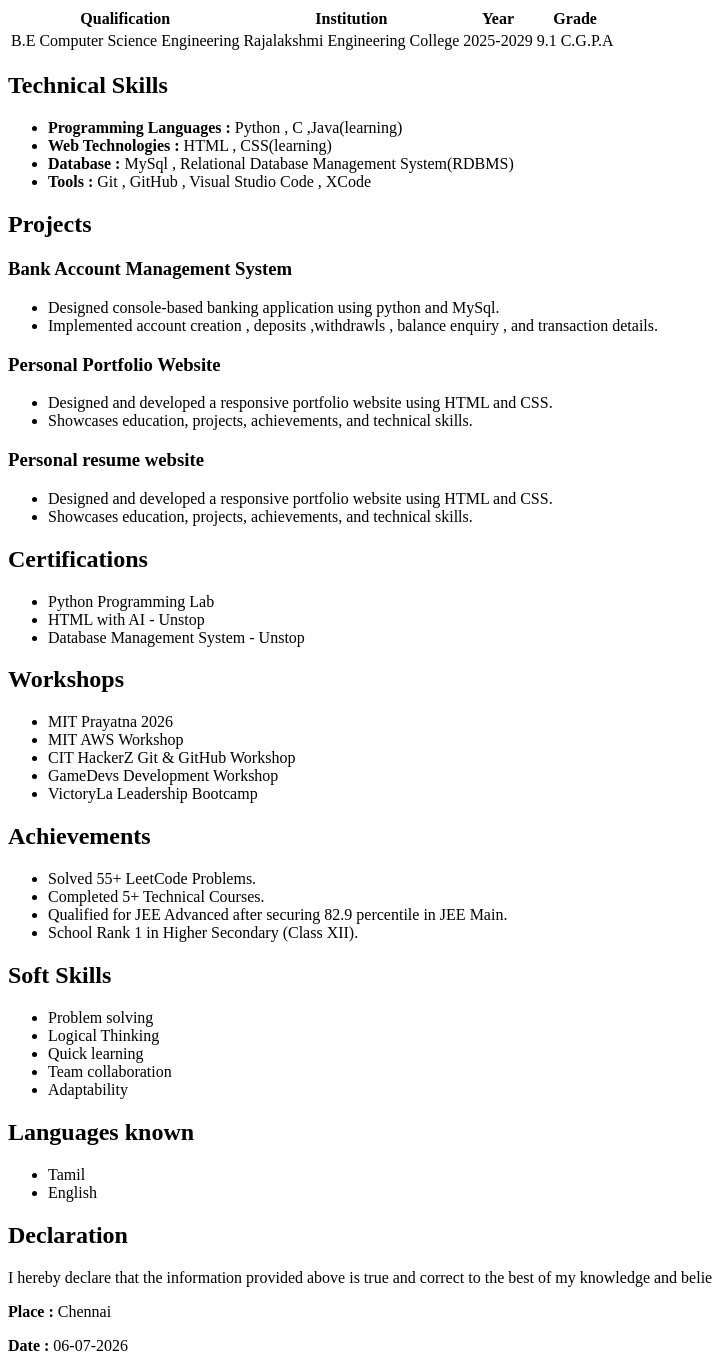
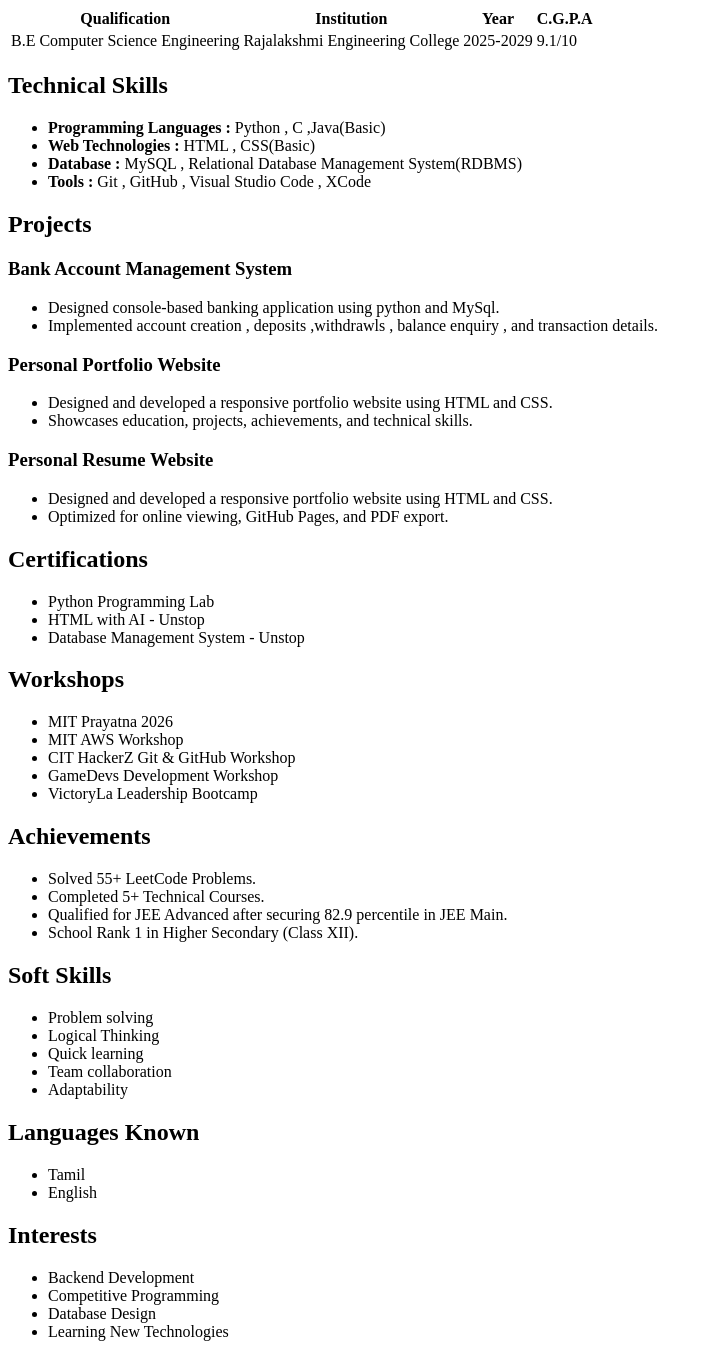
Before and after one commit to Sibilaxman/My_Resume, a plain HTML site: page resume.html in a window 1280 px wide. Shown: the part 280-1638 px from the top of the page, without its empty margins (0-712 px from the left). Drawn offline with Linux system fonts and the light colour scheme.

Commit message:
resume
Updated meta tags, corrected section names, and improved skill descriptions.

```diff
--- a/resume.html
+++ b/resume.html
@@ -2,9 +2,9 @@
 <html lang="en">
   <head>
     <meta charset="UTF-8">
-    <meta name = "viewreport" content = "width=device-width,initialscale=1.0">
+    <meta name = "viewport" content = "width=device-width,initial-scale=1.0">
     <title>Sibilaxman B  |  Resume</title>
-    <link rel = "stylesheet" href=style.css">
+    <link rel="stylesheet" href=style.css">
   </head>
   <body>
     <div class = "resume">
@@ -36,22 +36,22 @@
             <th>Qualification</th>
             <th>Institution</th>
             <th>Year</th>
-            <th>Grade</th>
+            <th>C.G.P.A</th>
           </tr>
           <tr>
             <td>B.E Computer Science Engineering</td>
             <td>Rajalakshmi Engineering College</td>
             <td>2025-2029</td>
-            <td>9.1 C.G.P.A</td>
+            <td>9.1/10</td>
           </tr>
         </table>
       </section>
       <section>
         <h2>Technical Skills</h2>
         <ul>
-          <li><strong>Programming Languages : </strong> Python , C ,Java(learning)</li>
-          <li><strong>Web Technologies : </strong> HTML , CSS(learning)</li>
-          <li><strong>Database : </strong> MySql , Relational Database Management System(RDBMS)</li>
+          <li><strong>Programming Languages : </strong> Python , C ,Java(Basic)</li>
+          <li><strong>Web Technologies : </strong> HTML , CSS(Basic)</li>
+          <li><strong>Database : </strong> MySQL , Relational Database Management System(RDBMS)</li>
           <li><strong>Tools : </strong> Git , GitHub , Visual Studio Code , XCode</li>
         </ul>
       </section>
@@ -67,10 +67,10 @@
             <li>Designed and developed a responsive portfolio website using HTML and CSS.</li>
             <li>Showcases education, projects, achievements, and technical skills.</li>
         </ul>
-        <h3>Personal resume website</h3>
+        <h3>Personal Resume Website</h3>
         <ul>
             <li>Designed and developed a responsive portfolio website using HTML and CSS.</li>
-            <li>Showcases education, projects, achievements, and technical skills.</li>
+            <li>Optimized for online viewing, GitHub Pages, and PDF export.</li>
         </ul>
       </section>
       <section>
@@ -81,7 +81,7 @@
             <li>Database Management System - Unstop</li>
           </ul>
       </section>
-      <secion>
+      <section>
         <h2>Workshops</h2>
         <ul>
           <li>MIT Prayatna 2026</li>
@@ -90,7 +90,7 @@
           <li>GameDevs Development Workshop</li>
           <li>VictoryLa Leadership Bootcamp</li>
         </ul>
-      </secion>
+      </section>
       <section>
         <h2>Achievements</h2>
         <ul>
@@ -111,10 +111,19 @@
         </ul>
       </section>
       <section>
-        <h2>Languages known</h2>
+        <h2>Languages Known</h2>
         <ul>
           <li>Tamil</li>
           <li>English</li>
+        </ul>
+      </section>
+      <section>
+        <h2>Interests</h2>
+        <ul>
+        <li>Backend Development</li>
+        <li>Competitive Programming</li>
+        <li>Database Design</li>
+        <li>Learning New Technologies</li>
         </ul>
       </section>
       <section>
```
